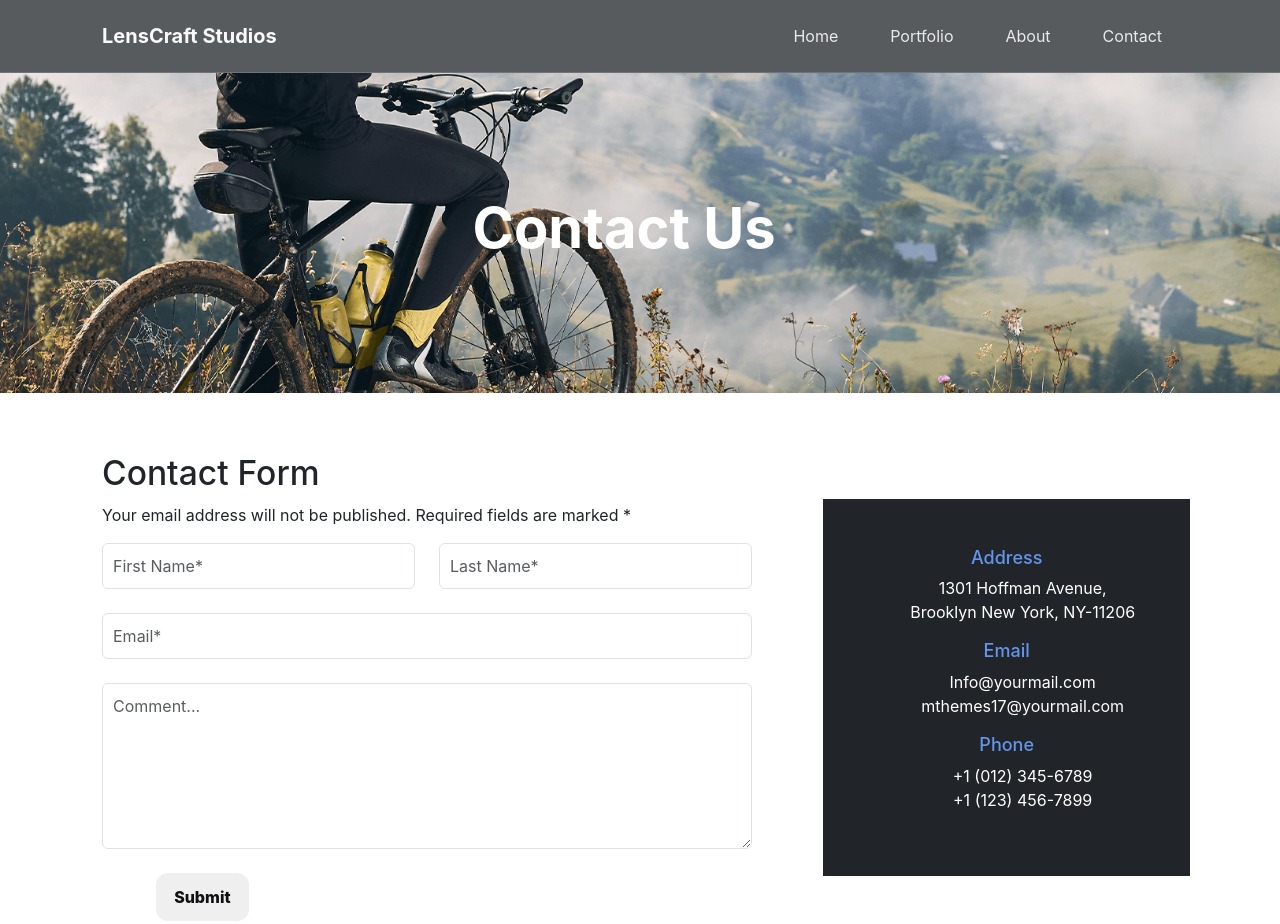
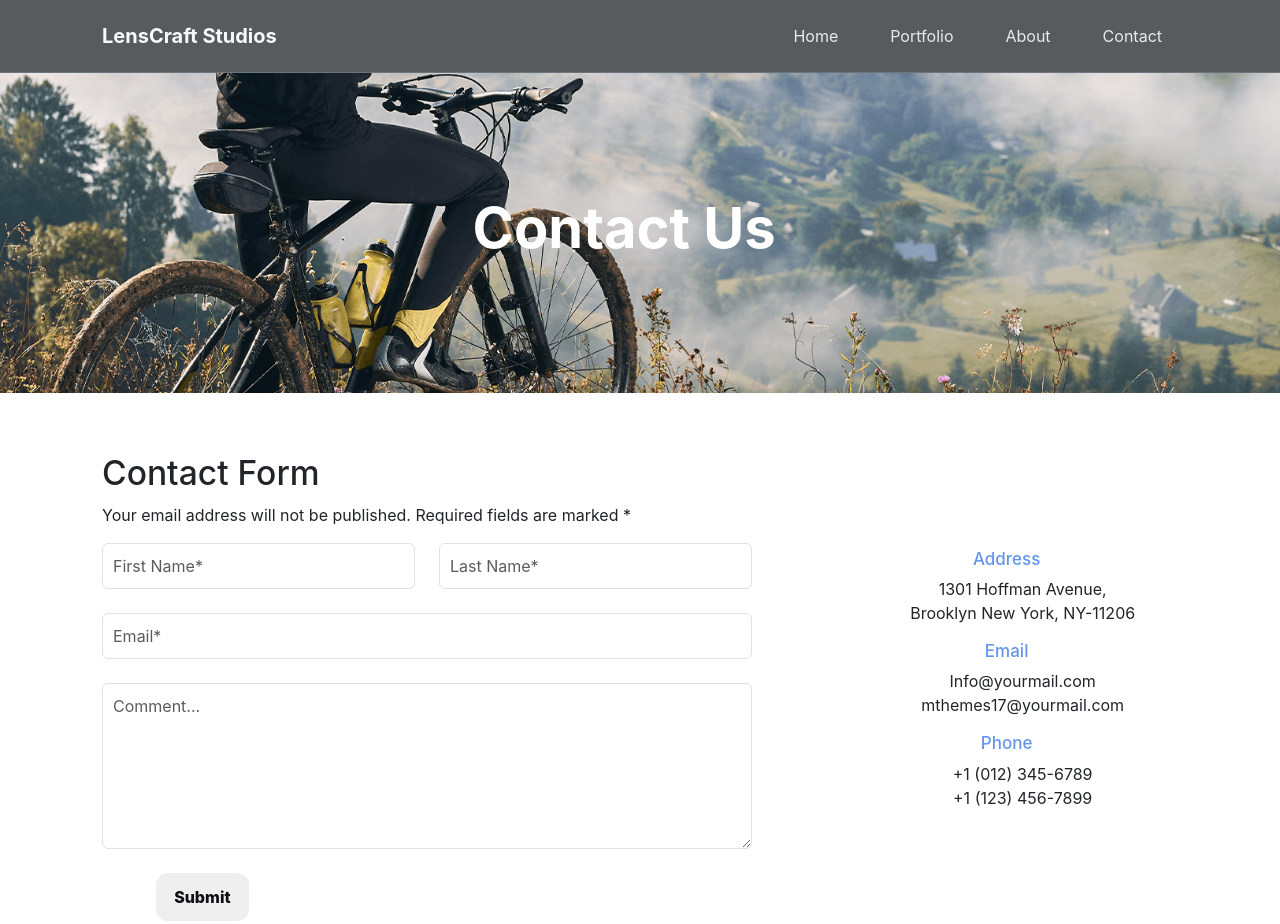
Before and after one commit to ElvisAddo/photography-portfolio-website, a plain HTML site: page contact.html in a window 1280 px wide. Shown: the top 924 px of the page. Drawn offline with nearby package versions, Linux system fonts and the light colour scheme; a script that the page names is missing.

Commit message:
modified  the contact information section

```diff
--- a/assets/css/style.css
+++ b/assets/css/style.css
@@ -16,8 +16,9 @@
 }
 
 .icons{
- font-size: 18px;
+ font-size: 17px;
  color: cornflowerblue;
+ font-style: normal;
 }
 
 ul {
@@ -315,10 +316,7 @@ button[type=submit] {
     margin-top: 10px;
 }
 
-ul, li {
-    color: white;
 
-}
 
 /* Footer */
 footer {
--- a/contact.html
+++ b/contact.html
@@ -89,7 +89,7 @@
           </div>
 
         </div>
-        <div class="col-lg-4 p-5 bg-dark">
+        <div class="col-lg-4 p-5">
           <div class="contact-info-border">
             <h4 class="text-center icons">Address</h4>
             <div class="contact-item">
```
